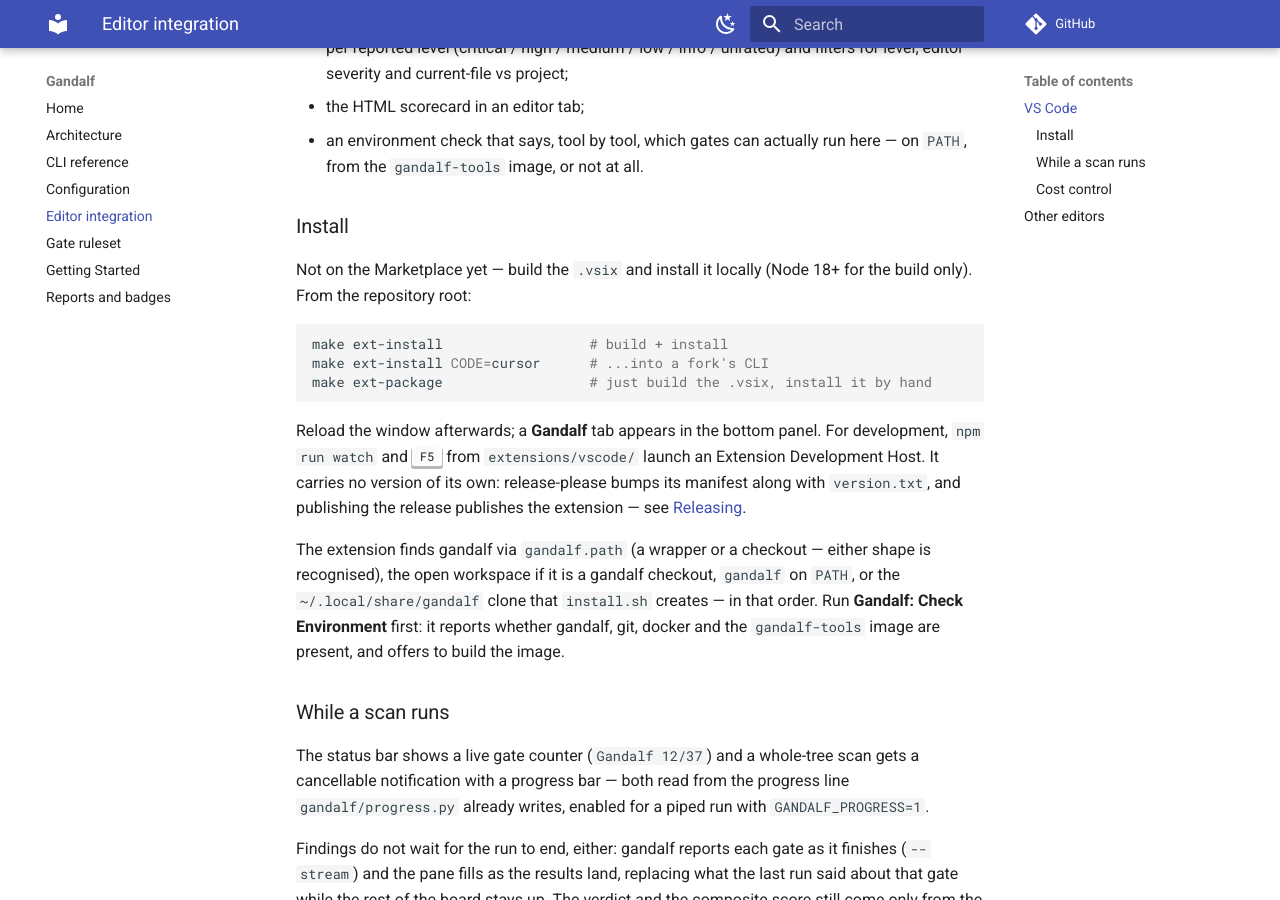
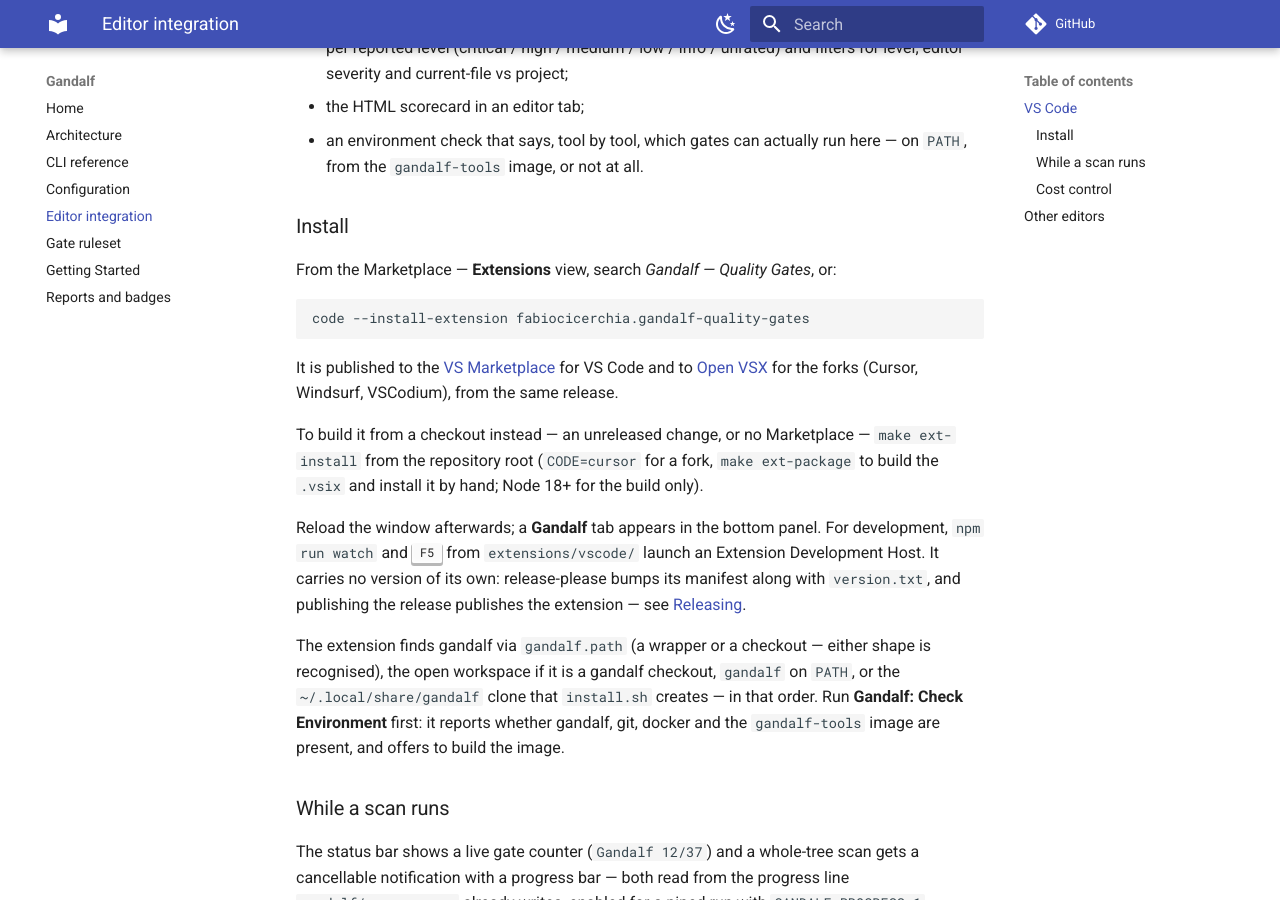
Before and after one commit to fabiocicerchia/gandalf, an MkDocs documentation site: the page built from docs/editors.md, in a window 1280 px wide and 900 px high, scrolled down 389 px. Built offline with MkDocs 1.6.1 and Material for MkDocs 9.7.7, drawn with Linux system fonts in a browser that asks for light colours; comment, search, counter and statistics services are not loaded.

Commit message:
docs(vscode): lead with Marketplace install and explain the aggregation (#42)
The extension is published to the VS Marketplace and Open VSX, so the install
instructions lead with that: search the Extensions view or
`code --install-extension fabiocicerchia.gandalf-quality-gates`, with the
Open VSX link for the forks that can't reach the VS Marketplace. Building from
a checkout is kept as one line (`make ext-install`) for unreleased changes.

Also states up front what gandalf actually is: an aggregator that runs ~50
gates and normalizes every tool's output into one severity ladder, one findings
pane and one Red/Amber/Green scorecard, rather than another linter.

Root README and docs/editors.md carried the same "not on the Marketplace yet"
claim, so they are updated to match.

Co-authored-by: Claude <noreply@anthropic.com>

````diff
--- a/docs/editors.md
+++ b/docs/editors.md
@@ -19,14 +19,22 @@ What you get:
 
 ### Install
 
-Not on the Marketplace yet — build the `.vsix` and install it locally (Node 18+
-for the build only). From the repository root:
+From the Marketplace — **Extensions** view, search *Gandalf — Quality Gates*, or:
 
 ```sh
-make ext-install                  # build + install
-make ext-install CODE=cursor      # ...into a fork's CLI
-make ext-package                  # just build the .vsix, install it by hand
+code --install-extension fabiocicerchia.gandalf-quality-gates
 ```
+
+It is published to the
+[VS Marketplace](https://marketplace.visualstudio.com/items?itemName=fabiocicerchia.gandalf-quality-gates)
+for VS Code and to
+[Open VSX](https://open-vsx.org/extension/fabiocicerchia/gandalf-quality-gates)
+for the forks (Cursor, Windsurf, VSCodium), from the same release.
+
+To build it from a checkout instead — an unreleased change, or no Marketplace —
+`make ext-install` from the repository root (`CODE=cursor` for a fork,
+`make ext-package` to build the `.vsix` and install it by hand; Node 18+ for the
+build only).
 
 Reload the window afterwards; a **Gandalf** tab appears in the bottom panel.
 For development, `npm run watch` and <kbd>F5</kbd> from `extensions/vscode/` launch
````
Also changed, not shown: README.md (+8 -2 lines), extensions/vscode/README.md (+25 -20 lines).
